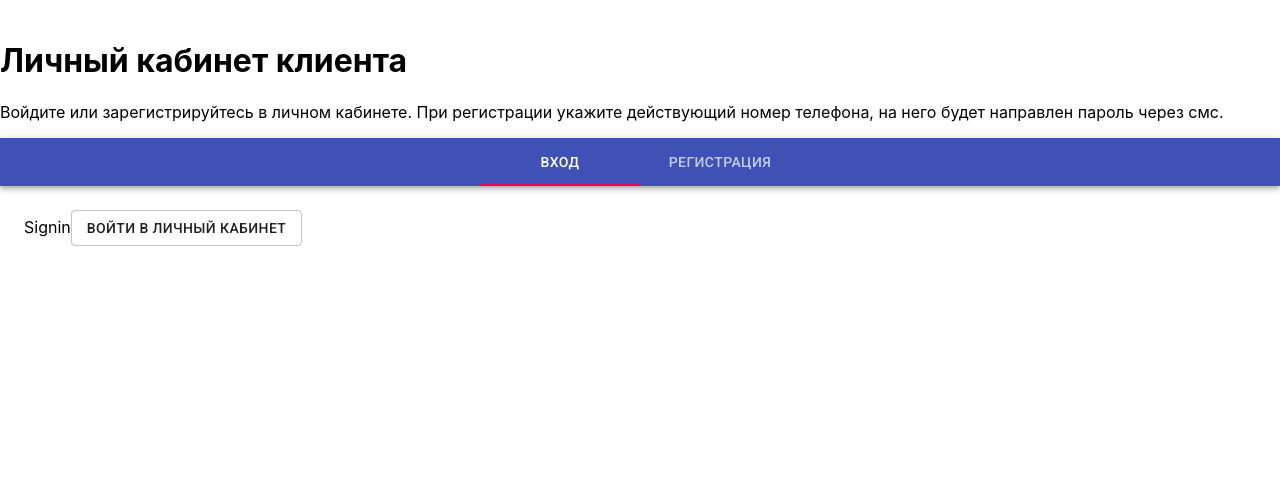
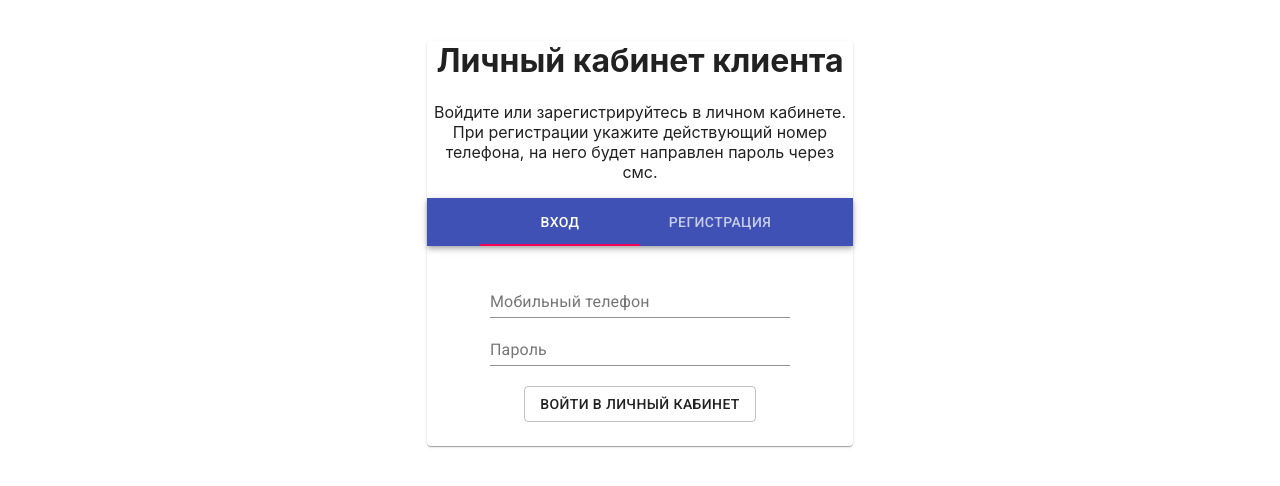
Before and after one commit to HunteRPVP/react_task10_ex2_work, a React (Create React App) app: page /login/1 in a window 1280 px wide. Both pictures are taken after a click on the tab "ВХОД". Shown: the top 486 px of the page. Built offline with nearby package versions, Linux system fonts and the light colour scheme.

Commit message:
first step done

```diff
--- a/package.json
+++ b/package.json
@@ -3,6 +3,7 @@
   "version": "0.1.0",
   "private": true,
   "dependencies": {
+    "@hookform/resolvers": "^2.6.0",
     "@material-ui/core": "^4.11.4",
     "@material-ui/icons": "^4.11.2",
     "@material-ui/lab": "^4.0.0-alpha.58",
@@ -10,13 +11,16 @@
     "@testing-library/react": "^11.2.7",
     "@testing-library/user-event": "^12.8.3",
     "history": "^4.10.1",
+    "libphonenumber-js": "^1.9.20",
     "react": "^17.0.2",
+    "react-dadata-box": "^1.3.6",
     "react-dom": "^17.0.2",
     "react-hook-form": "^7.9.0",
     "react-router-dom": "^5.2.0",
     "react-scripts": "4.0.3",
     "react-swipeable-views": "^0.14.0",
-    "web-vitals": "^1.1.2"
+    "web-vitals": "^1.1.2",
+    "yup": "^0.32.9"
   },
   "scripts": {
     "start": "react-scripts start",
--- /dev/null
+++ b/src/components/login/Login.css
@@ -0,0 +1,25 @@
+.paper {
+  height: fit-content;
+  width: fit-content;
+  text-align: center;
+}
+
+.loginText {
+  width: 300px;
+}
+
+.fio {
+  width: 300px;
+  margin-left: 21%;
+}
+
+.fioLabel {
+  margin-left: 21%;
+  color: gray;
+  font-family: 'Roboto';
+  font-size: 12px;
+}
+
+.fioBox {
+  text-align: left;
+}
--- a/src/components/login/Login.js
+++ b/src/components/login/Login.js
@@ -1,8 +1,10 @@
-import { AppBar, Tab } from "@material-ui/core";
+import { Grid } from "@material-ui/core";
+import { AppBar, Tab, Paper } from "@material-ui/core";
 import { TabContext, TabList, TabPanel } from "@material-ui/lab";
 import React, { Component } from "react";
 import Signin from "./Signin";
 import Signup from "./Signup";
+import "./Login.css";
 
 export class Login extends Component {
   state = {
@@ -18,14 +20,16 @@ export class Login extends Component {
     const { tabValue } = this.state;
     const { history } = this.props;
     return (
-      <div>
+      <Grid container>
+        <Grid item xs={4} />
+        <Grid item xs={4}>
+          <Paper className="paper">
             <h1>Личный кабинет клиента</h1>
             <p>
               Войдите или зарегистрируйтесь в личном кабинете. При регистрации
               укажите действующий номер телефона, на него будет направлен пароль
               через смс.
             </p>
-
             <TabContext value={tabValue}>
               <AppBar position="static">
                 <TabList onChange={this.handleChange} centered>
@@ -40,7 +44,9 @@ export class Login extends Component {
                 <Signup history={history} />
               </TabPanel>
             </TabContext>
-      </div>
+          </Paper>
+        </Grid>
+      </Grid>
     );
   }
 }
--- a/src/components/login/Signin.js
+++ b/src/components/login/Signin.js
@@ -1,15 +1,84 @@
-import React, { Component } from 'react'
-import { Button } from '@material-ui/core'
+import React from "react";
+import { Button, TextField } from "@material-ui/core";
+import { parsePhoneNumberFromString } from "libphonenumber-js";
+import * as yup from "yup";
+import { yupResolver } from "@hookform/resolvers/yup";
+import { useForm } from "react-hook-form";
 
-export class Signin extends Component {
-    render() {
-        return (
-            <div>
-                Signin
-                <Button variant="outlined" onClick={() => this.props.history.push("/lk/step1")}>Войти в личный кабинет</Button>
-            </div>
-        )
+const schema = yup.object().shape({
+  phoneNumber: yup
+    .string()
+    .required("Мобильный телефон является необходимым полем для заполнения")
+    .matches(
+      /\+7 \d{3} \d{3} \d{2} \d{2}/,
+      "Не совпадает с необходимой маской +7 NNN NNN NN NN"
+    ),
+  password: yup.string().required("Пароль является необходимым полем для заполнения"),
+});
+
+const Signin = (props) => {
+  const normalizePhoneNumber = (value) => {
+    if (value === "8") {
+      value = "+7";
+    } else if (value === "7") {
+      value = "+7";
+    } else if (!value.includes("+7") && value !== "+" && value !== "") {
+      value = "+7" + value;
     }
-}
+    const phoneNumber = parsePhoneNumberFromString(value);
+    if (!phoneNumber) {
+      return value;
+    }
 
-export default Signin
+    return phoneNumber.formatInternational();
+  };
+
+  const onSubmit = () => {
+    props.history.push("/lk/step1");
+  };
+
+  const {
+    register,
+    handleSubmit,
+    formState: { errors },
+  } = useForm({
+    resolver: yupResolver(schema),
+  });
+  return (
+    <div>
+      <form onSubmit={handleSubmit(onSubmit)}>
+        <TextField
+          id="phoneNumber"
+          label="Мобильный телефон"
+          type="tel"
+          className="loginText"
+          {...register("phoneNumber")}
+          name="phoneNumber"
+          error={!!errors?.phoneNumber}
+          helperText={errors?.phoneNumber?.message}
+          onChange={(event) => {
+            event.target.value = normalizePhoneNumber(event.target.value);
+          }}
+        />
+        <br />
+        <TextField
+          id="standard-password-input"
+          label="Пароль"
+          className="loginText"
+          type="password"
+          name="password"
+          autoComplete="current-password"
+          error={!!errors?.password}
+          helperText={errors?.password?.message}
+        />
+        <br />
+        <br />
+        <Button variant="outlined" type="submit" onClick={() => onSubmit}>
+          Войти в личный кабинет
+        </Button>
+      </form>
+    </div>
+  );
+};
+
+export default Signin;
--- a/src/components/login/Signup.js
+++ b/src/components/login/Signup.js
@@ -1,15 +1,105 @@
-import React, { Component } from 'react'
-import { Button } from '@material-ui/core'
+import React from "react";
+import { Button, TextField } from "@material-ui/core";
+import { parsePhoneNumberFromString } from "libphonenumber-js";
+import * as yup from "yup";
+import { yupResolver } from "@hookform/resolvers/yup";
+import { useForm } from "react-hook-form";
+import ReactDaDataBox from "react-dadata-box";
 
-export class Signup extends Component {
-    render() {
-        return (
-            <div>
-                Signup
-                <Button variant="outlined" onClick={() => this.props.history.push("/lk/step1")}>Зарегистрироваться</Button>
-            </div>
-        )
+const schema = yup.object().shape({
+  phoneNumber: yup
+    .string()
+    .required("Мобильный телефон является необходимым полем для заполнения")
+    .matches(
+      /\+7 \d{3} \d{3} \d{2} \d{2}/,
+      "Не совпадает с необходимой маской +7 NNN NNN NN NN"
+    ),
+  email: yup
+    .string()
+    .required("Email является необходимым полем для заполнения")
+    .email("Необходимо ввести корректный адрес электронной почты"),
+});
+
+const Signup = (props) => {
+  const normalizePhoneNumber = (value) => {
+    if (value === "8") {
+      value = "+7";
+    } else if (value === "7") {
+      value = "+7";
+    } else if (!value.includes("+7") && value !== "+" && value !== "") {
+      value = "+7" + value;
     }
-}
+    const phoneNumber = parsePhoneNumberFromString(value);
+    if (!phoneNumber) {
+      return value;
+    }
 
-export default Signup
+    return phoneNumber.formatInternational();
+  };
+
+  const onSubmit = () => {
+    props.history.push("/lk/step1");
+  };
+
+  const {
+    register,
+    handleSubmit,
+    formState: { errors },
+  } = useForm({
+    resolver: yupResolver(schema),
+  });
+  return (
+    <div>
+      <form onSubmit={handleSubmit(onSubmit)}>
+        <div className="fioBox">
+          <label className="fioLabel">Фамилия имя отчество</label>
+          <ReactDaDataBox
+            token="9959c2a9603b4e457d5f5f5919e81dcec9da3307"
+            type="fio"
+            className="fio"
+          />
+        </div>
+        <TextField
+          label="Дата рождения"
+          defaultValue="2017-05-24"
+          className="loginText"
+          type="date"
+          InputLabelProps={{
+            shrink: true,
+          }}
+        />
+        <br />
+        <TextField
+          id="phoneNumber"
+          label="Мобильный телефон"
+          type="tel"
+          className="loginText"
+          {...register("phoneNumber")}
+          name="phoneNumber"
+          error={!!errors?.phoneNumber}
+          helperText={errors?.phoneNumber?.message}
+          onChange={(event) => {
+            event.target.value = normalizePhoneNumber(event.target.value);
+          }}
+        />
+        <br />
+        <TextField
+        {...register("email")}
+          label="Email"
+          className="loginText"
+          type="email"
+          name="email"
+          error={!!errors?.email}
+          helperText={errors?.email?.message}
+        />
+        <br />
+        <br />
+        <Button variant="outlined" type="submit" onClick={() => onSubmit}>
+          Зарегистрироваться
+        </Button>
+      </form>
+    </div>
+  );
+};
+
+export default Signup;
```
Also changed, not shown: 1 other file (tests, documents, lock files or other folders). Lines whose indentation alone changed are shown as unchanged.
